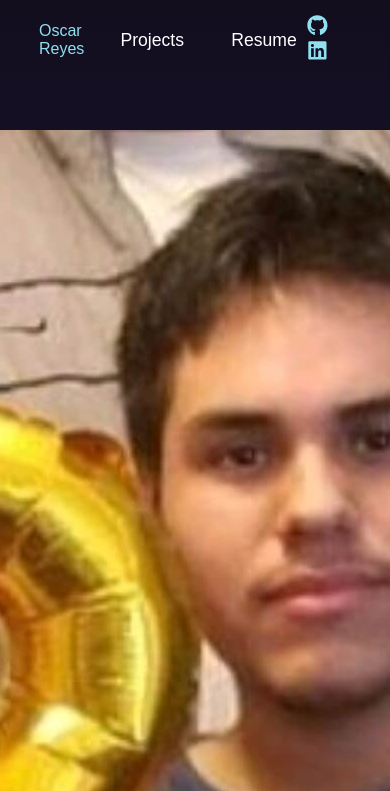
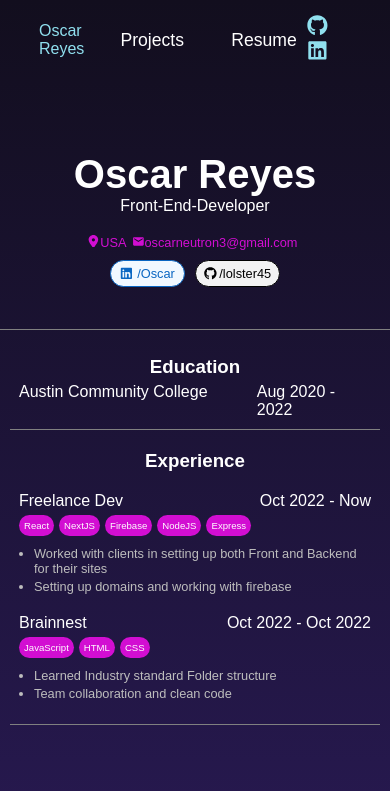
Before and after one commit to lolster45/NEWPortfolio, a Next.js app: page /resume in a window 390 px wide. Shown: the top 791 px of the page. Built offline with nearby package versions, Linux system fonts and the light colour scheme.

Commit message:
resume page UI update

```diff
--- a/src/pages/resume.tsx
+++ b/src/pages/resume.tsx
@@ -3,6 +3,13 @@ import React from 'react';
 
 //React icons...
 import { IoDocumentText } from "react-icons/io5";
+import { FaLinkedin } from "react-icons/fa";
+
+import { FaGithub } from "react-icons/fa";
+import { FaLocationDot } from "react-icons/fa6";
+import { MdEmail } from "react-icons/md";
+
+
 
 //Styles...
 import styles from "../styles/Resume.module.scss"
@@ -14,40 +21,79 @@ import styles from "../styles/Resume.module.scss"
 const resume = () => {
     return (
         <div id={styles.resume_page} className='main-font-family'>
-            <section className={styles.resume_wrap}>
-                <div className={styles.left_resume}>
-                    <img src={'/ProfilePic.jpg'} alt="" />
+            <section className={styles.top_section}>
+                <h1>Oscar Reyes</h1>
+                <p>Front-End-Developer</p>
+                <div className={styles.info}>
+                    <div className={styles.location_email}>
+                        <span>
+                            <FaLocationDot/>
+                            USA
+                        </span>
+                        <span>
+                            <MdEmail/>
+                            oscarneutron3@gmail.com
+                        </span>
+                    </div>
+                    <div className={styles.link_buttons}>
+                        <a href='https://www.linkedin.com/in/oscar-reyes-denova-34b4a81a2/?profileId=ACoAAC9qMesBdOfyvbt0Ge9xOPdena9LpMmVvhY' target='_blank'>
+                            <FaLinkedin/>
+                            /Oscar
+                        </a>
+                        <a href='https://github.com/lolster45' target='_blank'>
+                            <FaGithub/>
+                            /lolster45
+                        </a>
+                    </div>
+                </div>
+            </section>
 
-                    <h2>Oscar Reyes Denova</h2>
-                    <div>Front-End Developer</div>
-                    <div>512-446-9485</div>
-                    <div>oscarneutron3@gmail.com</div>
+            <section className={styles.bottom_section}>
+                <div className={styles.education_wrap}>
+                    <h3>Education</h3>
                     <div>
-                        Languages
-                        <ul>
-                            <li>React</li>
-                            <li>NextJS</li>
-                            <li>JavaScript</li>
-                            <li>Firebase</li>
-                            <li>NodeJS  </li>
-                        </ul>
+                        <div>Austin Community College</div>
+                        <span>Aug 2020 - 2022</span>
                     </div>
-                    <div>
-                        Interests
-                        <ul>
-                            <li>Novels</li>
-                            <li>Coding</li>
-                            <li>Writing</li>
-                            <li>Piano</li>
-                        </ul>
-                    </div>
+                </div>
+                <div className={styles.experience_wrap}>
+                    <h3>Experience</h3>
+                    <div className={styles.experience_bottom}>
+                        <div className={styles.job}>
+                            <div className={styles.job_title_wrap}>
+                                <div>Freelance Dev</div>
+                                <span>Oct 2022 - Now</span>
+                            </div>
+                            <div className={styles.job_languages}>
+                                <span>React</span>
+                                <span>NextJS</span>
+                                <span>Firebase</span>
+                                <span>NodeJS</span>
+                                <span>Express</span>
+                            </div>
+                            <ul>
+                                <li>Worked with clients in setting up both Front and Backend for their sites</li>
+                                <li>Setting up domains and working with firebase</li>
+                            </ul>
+                        </div>
 
-                </div>
-                <div className={styles.right_resume}>
-                    <p>Front-end developer with a background in nursing. With a primary focus on React/Next.Js, love chatGPT, google, and reading novels. Nothing like writing a good novel and staying up to date with front-end tech.</p>
-                    <div>
-                        <h2>Work Experience</h2>
-                        <div></div>
+
+                        <div className={styles.job}>
+                            <div className={styles.job_title_wrap}>
+                                <div>Brainnest</div>
+                                <span>Oct 2022 - Oct 2022</span>
+                            </div>
+                            <div className={styles.job_languages}>
+                                <span>JavaScript</span>
+                                <span>HTML</span>
+                                <span>CSS</span>
+                            </div>
+                            <ul>
+                                <li>Learned Industry standard Folder structure</li>
+                                <li>Team collaboration and clean code</li>
+                            </ul>
+
+                        </div>
                     </div>
                 </div>
             </section>
--- a/src/styles/Resume.module.scss
+++ b/src/styles/Resume.module.scss
@@ -1,241 +1,212 @@
 #resume_page {
-    overflow-y: scroll;
     position: relative;
     display: flex;
     flex-direction: column;
     align-items: center;
     min-height: 100vh;
-    width: 100vw;
+    width: 100%;
     padding-top: 130px;
     padding-bottom: 40px;
     background: linear-gradient(to bottom, #120e1e, #271950);
-    h1 {
+    .top_section {
         position: relative;
-        z-index: 3;
         display: flex;
         flex-direction: column;
+        align-items: center;
         justify-content: center;
-        align-items: center;
-        font-size: 2.6rem;
-        margin-bottom: 40px;
+        height: 200px;
+        width: 100%;
+        padding-bottom: 20px;
         color: white;
-        a {
-            cursor: pointer;
-            display: flex;
-            align-items: center;
-            gap: 2px;
+        border-bottom: 1px solid gray;
+        h1 {
+            font-size: 2.5rem;
+        }
+        p {
+            font-size: 1rem;
+        }
+        .info {
+            position: relative;
             margin-top: 20px;
-            font-size: 0.9rem;
-            color: var(--text-color);
-            transition: all 0.3s ease;
-            &:hover {
-                color: var(--pink);
-                transform: translateY(-5px);
+            font-size: 0.8rem;
+            color: var(--pink);
+            .location_email {
+                position: relative;
+                span {
+                    margin-right: 5px;
+                }
+            }
+            .link_buttons {
+                position: relative;
+                margin-top: 10px;
+                display: flex;
+                align-items: center;
+                justify-content: center;
+                gap: 10px;
+                a {
+                    cursor: pointer;
+                    display: flex;
+                    align-items: center;
+                    justify-content: space-evenly;
+                    padding: 5px;
+                    text-decoration: none;
+                    font-size: 0.8rem;
+                    border-radius: 50px;
+                }
+                a:first-of-type {
+                    width: 75px;
+                    border: 1px solid #0A66C2;
+                    color: #0A66C2;
+                    background-color: #F1F8FF;
+                }
+                a:last-of-type {
+                    width: 85px;
+                    border: 1px solid black;
+                    color: black;
+                    background-color: #F2F2F2;
+                }
             }
         }
     }
-    .resume_section {
+    .bottom_section {
         position: relative;
-        z-index: 3;
+        width: 100%;
         display: flex;
-        flex-wrap: wrap;
-        justify-content: space-evenly;
-        row-gap: 20px;
-        width: 90%;
-        .experience_block {
-            padding: 28px;
-            width: 450px;
-            border-radius: 5px;
-            background-color: #120e1e;
-
-            -webkit-box-shadow: 0px 0px 23px -5px rgba(0,0,0,0.81);
-                -moz-box-shadow: 0px 0px 23px -5px rgba(0,0,0,0.81);
-                box-shadow: 0px 0px 23px -5px rgba(0,0,0,0.81);
-            > h2 {
-                font-size: 1.6rem;
-                color: var(--pink);
-
+        flex-direction: column;
+        align-items: center;
+        justify-content: center;
+        .education_wrap {
+            position: relative;
+            display: flex;
+            align-items: center;
+            justify-content: space-between;
+            margin-top: 20px;
+            height: 80px;
+            width: 60%;
+            color: white;
+            border-bottom: 1px solid gray;
+            h3 {
+                display: flex;
+                align-items: center;
+                justify-content: center;
+                height: 100%;
+                width: 30%;
             }
-
             div {
-                margin-top: 20px;
-                margin-left: 10px;
-                h2 {
-                    font-size: 1rem;
-                    margin-bottom: 10px;
-                    color: var(--text-color);
-                    span {
-                        font-size: 0.8rem;
-                        color: white;
-                    }
-                }
-                ul {
-                    list-style: circle;
-                    padding-left: 40px;
-                    li {
-                        margin-top: 5px;
-                        font-size: 0.9rem;
-                        color: white;
-                    }
-                }
-            }
-
-        }
-        .skills_block {
-            padding: 25px;
-            width: 170px;
-            border-radius: 10px;
-            background-color: #120e1e;
-            -webkit-box-shadow: 0px 0px 23px -5px rgba(0,0,0,0.81);
-            -moz-box-shadow: 0px 0px 23px -5px rgba(0,0,0,0.81);
-            box-shadow: 0px 0px 23px -5px rgba(0,0,0,0.81);
-            > h2 {
-                font-size: 2rem;
-                color: white;
-            }
-            ul {
-                margin-top: 20px;
-                list-style:circle;
-                padding-left: 40px;
-                li {
-                    margin-top: 5px;
-                    font-size: 0.9rem;
-                    color: var(--text-color);
-                }
+                position: relative;
+                display: flex;
+                width: 70%;
             }
         }
-        .education_block {
-            padding: 25px;
-            width: 300px;
-            border-radius: 5px;
-            background-color: #120e1e;
-
-            -webkit-box-shadow: 0px 0px 23px -5px rgba(0,0,0,0.81);
-                -moz-box-shadow: 0px 0px 23px -5px rgba(0,0,0,0.81);
-                box-shadow: 0px 0px 23px -5px rgba(0,0,0,0.81);
-            > h2 {
-                font-size: 2rem;
-                color: var(--pink);
+        .experience_wrap {
+            position: relative;
+            display: flex;
+            align-items: center;
+            justify-content: space-between;
+            margin-top: 20px;
+            height: auto;
+            width: 60%;
+            padding-bottom: 20px;
+            color: white;
+            border-bottom: 1px solid gray;
+            h3 {
+                display: flex;
+                align-items: center;
+                justify-content: center;
+                height: 100%;
+                width: 30%;
             }
-
-            div {
-                margin-top: 20px;
-                margin-left: 10px;
-                h2 {
-                    font-size: 1.1rem;
-                    margin-bottom: 10px;
-                    color: var(--text-color);
-                }
-                ul {
-                    list-style: circle;
-                    padding-left: 40px;
-                    li {
+            .experience_bottom {
+                position: relative;
+                width: 70%;
+                .job {
+                    align-items: center;
+                    &:first-of-type {
+                        margin-bottom: 20px;
+                    }
+                    .job_title_wrap {
+                        display: flex;
+                        align-items: center;
+                        justify-content: space-between;
+                    }
+                    .job_languages {
+                        position: relative;
+                        display: flex;
                         margin-top: 5px;
-                        font-size: 0.9rem;
-                        color: white;
+                        span {
+                            position: relative;
+                            border-radius: 50px;
+                            padding: 5px;
+                            font-size: 0.6rem;
+                            margin-right: 5px;
+                            color: white;
+                            background-color: var(--pink);
+                        }
+                    }
+                    ul {
+                        position: relative;
+                        margin-top: 10px;
+                        font-size: 0.8rem;
+                        padding-left: 15px;
+                        li {
+                            margin-bottom: 3px;
+                            color: rgb(189, 189, 189);
+                        }
                     }
                 }
             }
         }
-        .languages_block {
-            padding: 25px;
-            width: 210px;
-            border-radius: 10px;
-            background-color: #120e1e;
-            -webkit-box-shadow: 0px 0px 23px -5px rgba(0,0,0,0.81);
-            -moz-box-shadow: 0px 0px 23px -5px rgba(0,0,0,0.81);
-            box-shadow: 0px 0px 23px -5px rgba(0,0,0,0.81);
-            > h2 {
-                font-size: 2rem;
-                color: white;
+    }
+}
+@media only screen and (max-width: 900px) {
+    #resume_page {
+        .bottom_section {
+
+            .education_wrap {
+                width: 85%;
             }
-            ul {
-                margin-top: 20px;
-                list-style:circle;
-                padding-left: 40px;
-                li {
-                    margin-top: 5px;
-                    font-size: 0.9rem;
-                    color: var(--text-color);
+
+            .experience_wrap {
+                width: 85%;
+            }
+        }
+    }
+}
+@media only screen and (max-width: 630px) {
+    #resume_page {
+        .bottom_section {
+            .education_wrap {
+                flex-direction: column;
+                width: 95%;
+                padding-bottom: 10px;
+                h3 {
+                    width: 95%;
+                }
+                > div {
+                    width: 95%;
                 }
             }
-        }
-        .interest_block {
-            padding: 25px;
-            width: 210px;
-            border-radius: 10px;
-            background-color: #120e1e;
-            -webkit-box-shadow: 0px 0px 23px -5px rgba(0,0,0,0.81);
-            -moz-box-shadow: 0px 0px 23px -5px rgba(0,0,0,0.81);
-            box-shadow: 0px 0px 23px -5px rgba(0,0,0,0.81);
-            > h2 {
-                font-size: 2rem;
-                color: white;
-            }
-            ul {
-                margin-top: 20px;
-                list-style:circle;
-                padding-left: 40px;
-                li {
-                    margin-top: 5px;
-                    font-size: 0.9rem;
-                    color: var(--text-color);
+            .experience_wrap {
+                flex-direction: column;
+                width: 95%;
+                h3 {
+                    width: 95%;
+                    margin-bottom: 20px;
+                }
+                .experience_bottom {
+                    width: 95%;
                 }
             }
         }
     }
-    .ground {
-        position: absolute;
-        height: 100%;
-        width: 100%;
-        &.mountains {
-            left: 0px;
-            bottom: 0px;
-            background-color: #33265f;
-            clip-path: polygon(0 39%, 10% 41%, 19% 38%, 32% 37%, 45% 36%, 58% 39%, 70% 36%, 82% 38%, 92% 39%, 97% 39%, 100% 39%, 100% 100%, 0% 100%);
-        }
-        &.left_side {
-            left: 0px;
-            background-color: #2e2451;
-            clip-path: polygon(0 50%, 0% 100%, 50% 50%);
-        }
-        &.middle {
-            background-color: #201839;
-            left: 0px;
-            bottom: 0px;
-            // left: 50%;
-            // bottom: 50%;
-            //transform: translate(-50%, -50%);
-            clip-path: polygon(100% 100%, 0 100%, 50% 50%);
-        }
-        &.right_side {
-            right: 0px;
-            background-color: #2e2451;
-            clip-path: polygon(100% 50%, 100% 100%, 50% 50%);
-        }
-    }
-    #decoration_wrapper {
-        position: absolute;
-        z-index: 2;
-        left: 0px;
-        top: 0px;
-        overflow-y: hidden;
-        height: 100%;
-        width: 100%;
-    }
 }
-
 @media only screen and (min-width: 1500px) {
     #resume_page {
-        .resume_section {
+        .top_section {
+            max-width: 1500px;
+        }
+        .bottom_section {
             max-width: 1500px;
         }
     }
 }
-@media only screen and (max-width: 1300px) {
-    #resume_page {
-        .resume_section {
-            flex-wrap: wrap;
-        }
-    }
-}
```
